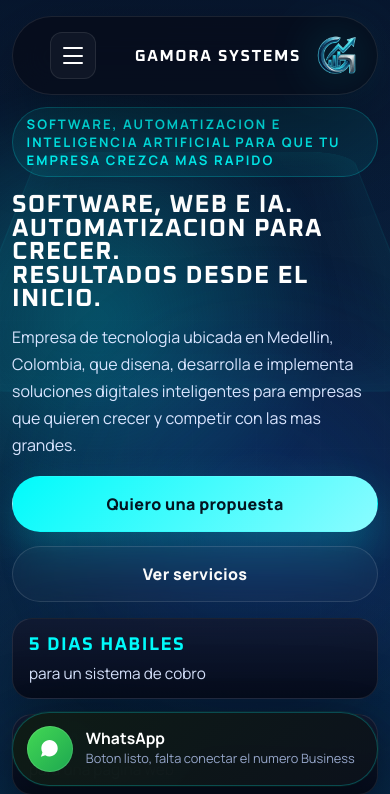
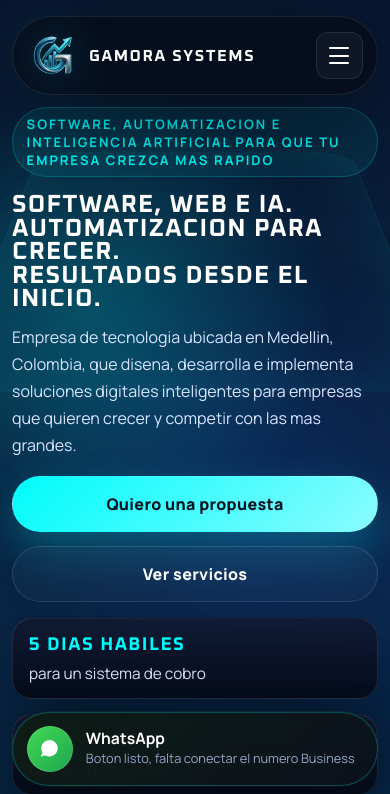
Before and after one commit to JuanSebastianClavijoTapias/landingpageGamora, a Django app: page / in a window 390 px wide. Shown: the top 794 px of the page. Run offline with Django 5.2, Linux system fonts and the light colour scheme; some libraries are stand-ins or nearby versions.

Commit message:
Se agregaron los links correctos a las redes sociales y se cambio de lado el menú hamburguesa y el logo con el nombre en el diseño responsive

```diff
--- a/landing/content.py
+++ b/landing/content.py
@@ -9,7 +9,7 @@ NAV_ITEMS = [
 SOCIAL_LINKS = [
 	{
 		'label': 'LinkedIn',
-		'url': 'https://www.linkedin.com/company/tu-empresa',
+		'url': 'https://www.linkedin.com/in/gamora-systems-738b783ba/',
 		'icon': """
 			<svg viewBox='0 0 24 24' aria-hidden='true'>
 				<path d='M6.94 8.5H3.56V20h3.38V8.5Z'></path>
@@ -20,7 +20,7 @@ SOCIAL_LINKS = [
 	},
 	{
 		'label': 'Instagram',
-		'url': 'https://www.instagram.com/tu-cuenta',
+		'url': 'https://www.instagram.com/gamorasystems/',
 		'icon': """
 			<svg viewBox='0 0 24 24' aria-hidden='true'>
 				<rect x='3.25' y='3.25' width='17.5' height='17.5' rx='5.25'></rect>
@@ -31,7 +31,7 @@ SOCIAL_LINKS = [
 	},
 	{
 		'label': 'YouTube',
-		'url': 'https://www.youtube.com/@tu-canal',
+		'url': 'https://www.youtube.com/@GamoraSystems',
 		'icon': """
 			<svg viewBox='0 0 24 24' aria-hidden='true'>
 				<path d='M20.45 7.1a2.82 2.82 0 0 0-1.98-1.99C16.72 4.62 12 4.62 12 4.62s-4.72 0-6.47.49A2.82 2.82 0 0 0 3.55 7.1 29.4 29.4 0 0 0 3.06 12a29.4 29.4 0 0 0 .49 4.9 2.82 2.82 0 0 0 1.98 1.99c1.75.49 6.47.49 6.47.49s4.72 0 6.47-.49a2.82 2.82 0 0 0 1.98-1.99 29.4 29.4 0 0 0 .49-4.9 29.4 29.4 0 0 0-.49-4.9Z'></path>
--- a/landing/static/landing/css/site.css
+++ b/landing/static/landing/css/site.css
@@ -1870,6 +1870,16 @@ body.cursor-hover .cursor--outer {
 @media (max-width: 860px) {
     .topbar {
         padding: 0.8rem 1rem;
+        flex-wrap: wrap;
+    }
+
+    .brand {
+        order: 1;
+    }
+
+    .topbar__controls {
+        order: 2;
+        margin-left: auto;
     }
 
     .topbar__socials {
@@ -1877,6 +1887,10 @@ body.cursor-hover .cursor--outer {
     }
 
     .nav {
+        display: none;
+    }
+
+    .button--ghost {
         display: none;
     }
 
@@ -2469,15 +2483,15 @@ html.low-end-device .section {
     }
 
     .brand {
-        order: 3;
-        margin-left: auto;
-        justify-content: flex-end;
-        flex-direction: row-reverse;
+        order: 1;
+        margin-left: 0;
+        justify-content: flex-start;
+        flex-direction: row;
         gap: 0.6rem;
     }
 
     .brand__copy {
-        text-align: right;
+        text-align: left;
     }
 
     .nav,
@@ -2488,7 +2502,7 @@ html.low-end-device .section {
 
     .nav-toggle {
         display: flex;
-        order: 1;
+        order: 2;
     }
 
     .mobile-nav {
```
